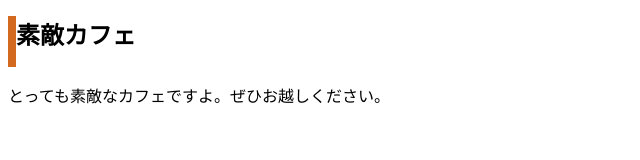
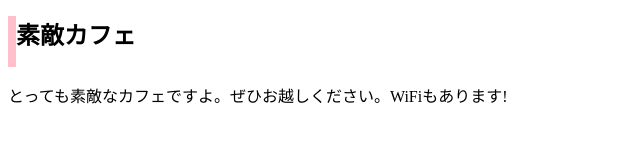
Before and after one commit to Taisei11549/mycafe, a plain HTML site: page index.html in a window 1280 px wide. Shown: the whole page, without its empty margins (0-640 px from the left). Drawn offline with Linux system fonts and the light colour scheme.

Commit message:
Add files via upload

```diff
--- a/css/styles.css
+++ b/css/styles.css
@@ -1,5 +1,5 @@
 h1 {
   font-size: 24px;
   padding-bottom: 16px;
-  border-left: 8px solid chocolate;
+  border-left: 8px solid pink;
 }
--- a/index.html
+++ b/index.html
@@ -9,6 +9,6 @@
 </head>
 <body>
   <h1>素敵カフェ</h1>
-  <p>とっても素敵なカフェですよ。ぜひお越しください。</p>
+  <p>とっても素敵なカフェですよ。ぜひお越しください。WiFiもあります!</p>
 </body>
 </html>
```
